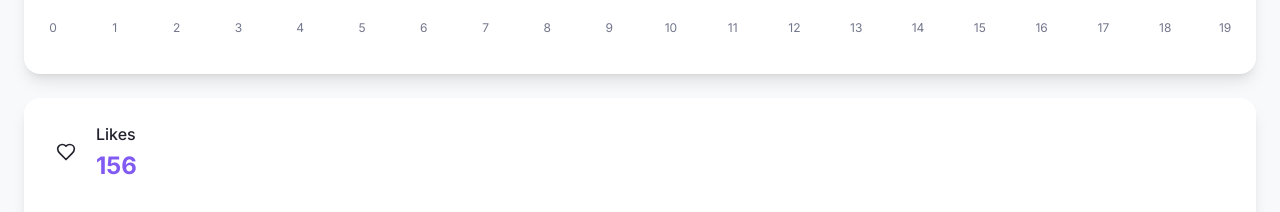
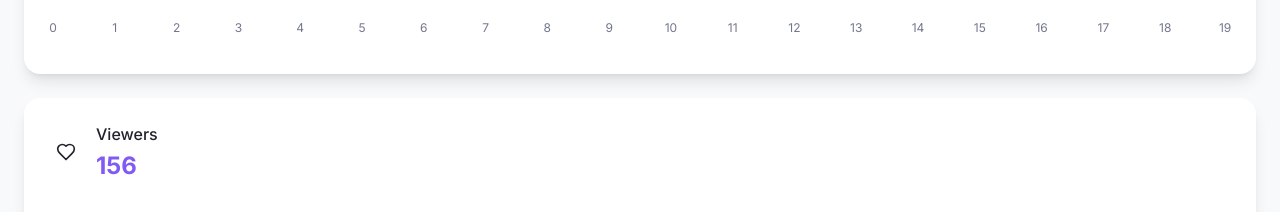
Before and after one commit to p-haas/autoclip-pastel-watch, a React (Vite) app: page / in a window 1280 px wide. Shown: the part 1340-1552 px from the top of the page. Built offline with nearby package versions, Linux system fonts and the light colour scheme; the HTML template or start-up script is replaced by a standard one.

Commit message:
Code edited in Lovable Code Editor

```diff
--- a/src/components/dashboard/AnalyticsCharts.tsx
+++ b/src/components/dashboard/AnalyticsCharts.tsx
@@ -94,7 +94,7 @@ const AnalyticsCharts = () => {
         />
 
         <ChartCard
-          title="Likes"
+          title="Viewers"
           data={likesData}
           color="dashboard-chart-accent"
           icon={Heart}
```
